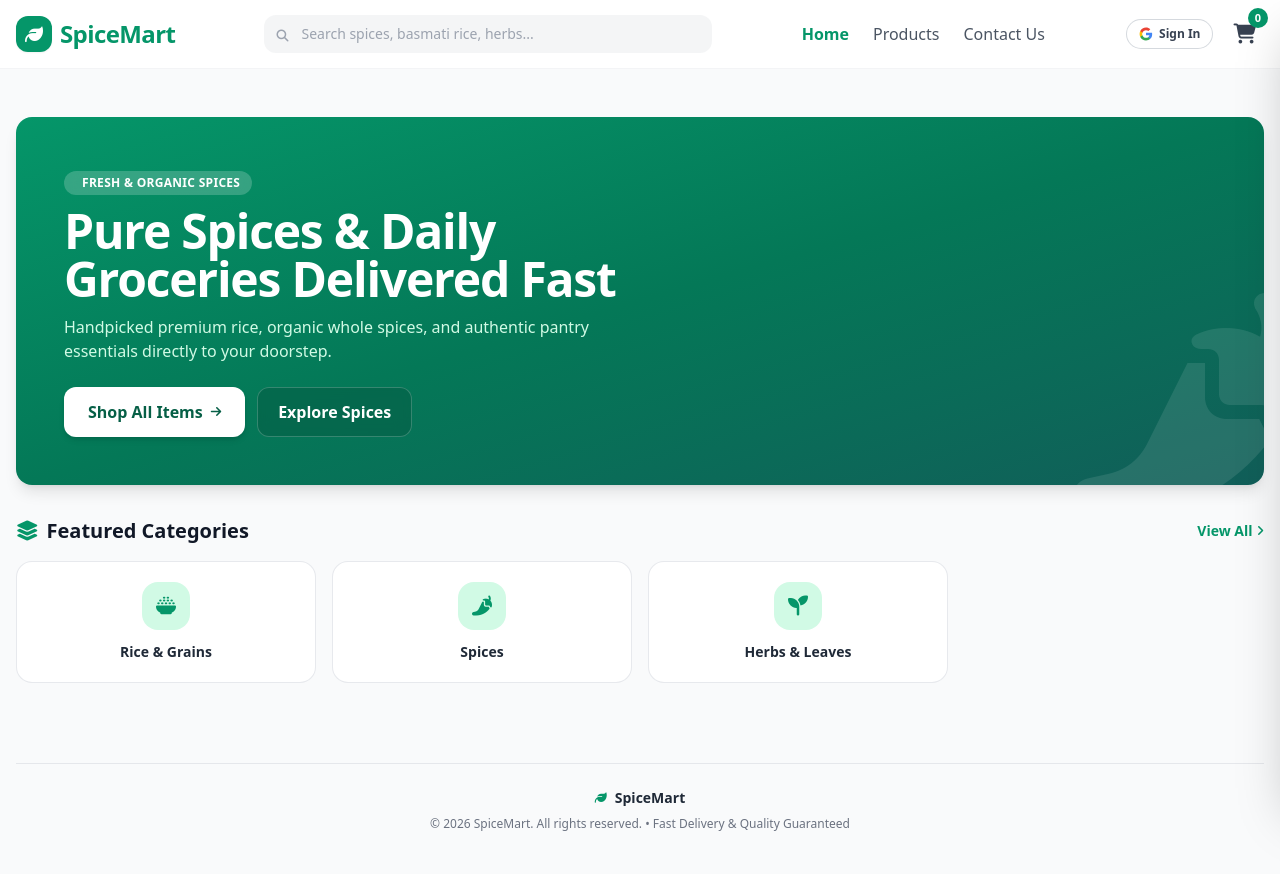
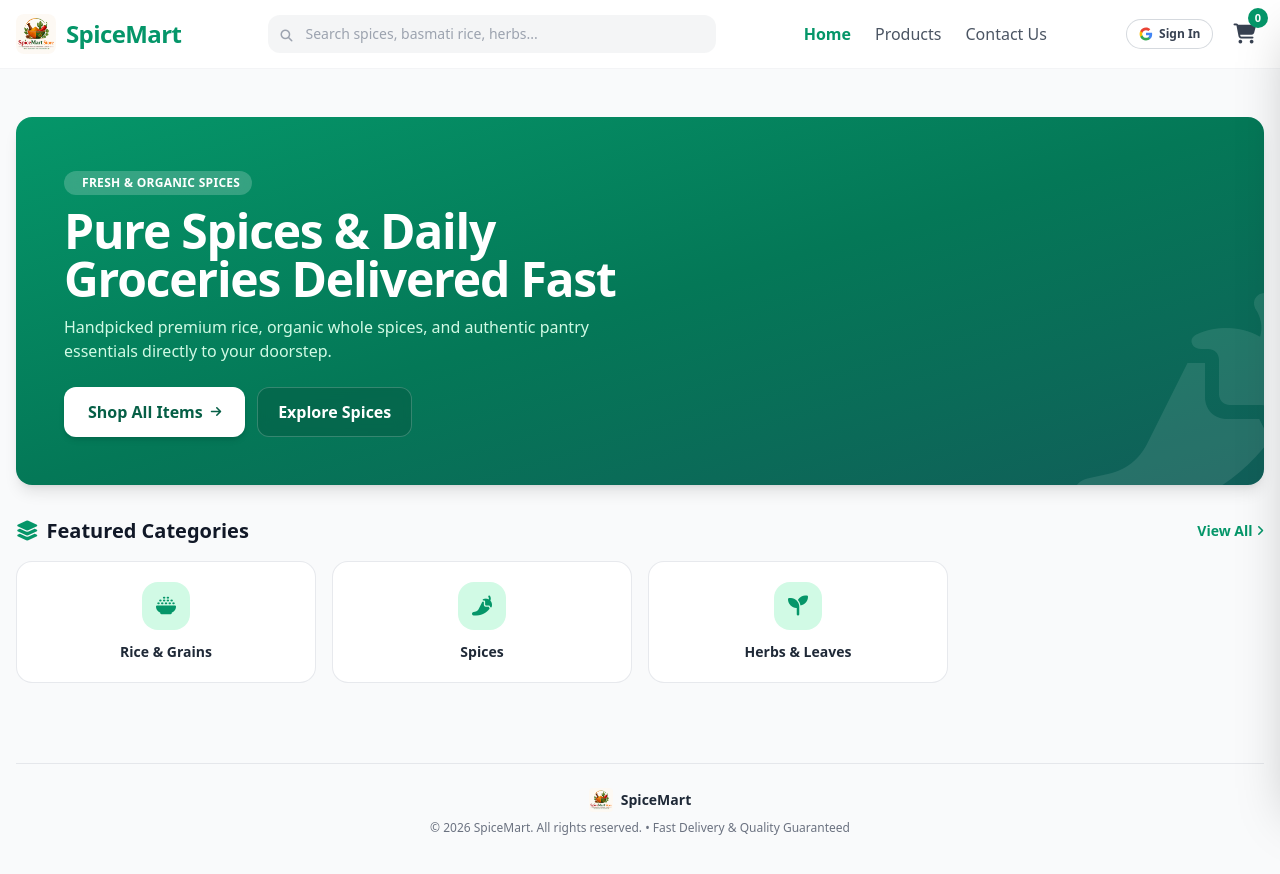
Before and after one commit to naninice2000/SpiceMart, a plain HTML site: page index.html in a window 1280 px wide. Drawn offline with nearby package versions, Linux system fonts and the light colour scheme; no server answers; some icons are missing.

Commit message:
Adding Logs, Icon

```diff
--- a/index.html
+++ b/index.html
@@ -10,6 +10,7 @@
   <!-- Google Identity Services -->
   <script src="https://accounts.google.com/gsi/client" async defer onload="window.initGoogleAuth && window.initGoogleAuth()"></script>
 
+  <link rel="icon" type="image/png" href="assets/images/FavIcon.png" />
   <link rel="manifest" href="manifest.json" />
   <link rel="stylesheet" href="assets/css/styles.css" />
 </head>
@@ -21,10 +22,8 @@
       <div class="flex justify-between items-center gap-3">
 
         <!-- Brand Logo -->
-        <div class="flex items-center gap-2 cursor-pointer select-none flex-shrink-0" onclick="navigate('home')">
-          <div class="w-9 h-9 bg-emerald-600 text-white rounded-xl flex items-center justify-center text-lg shadow-sm">
-            <i class="fa-solid fa-leaf"></i>
-          </div>
+        <div class="flex items-center gap-2.5 cursor-pointer select-none flex-shrink-0" onclick="navigate('home')">
+          <img src="assets/images/SpiceMartLogo.png" alt="SpiceMart Logo" class="h-9 sm:h-10 w-auto object-contain rounded-lg shadow-xs" />
           <span class="store-name-text text-xl sm:text-2xl font-black tracking-tight text-emerald-600">SpiceMart</span>
         </div>
 
@@ -412,7 +411,7 @@
     <!-- Store Footer -->
     <footer class="mt-12 py-6 border-t border-gray-200 text-center text-xs text-gray-500">
       <div class="flex items-center justify-center gap-2 mb-2 font-bold text-gray-700">
-        <i class="fa-solid fa-leaf text-emerald-600"></i>
+        <img src="assets/images/SpiceMartLogo.png" alt="SpiceMart Logo" class="h-6 w-auto object-contain inline-block rounded" />
         <span class="store-name-text text-sm font-black text-gray-800">SpiceMart</span>
       </div>
       <p>© 2026 <span class="store-name-text">SpiceMart</span>. All rights reserved. • Fast Delivery & Quality Guaranteed</p>
```
Also changed, not shown: assets/images/FavIcon.png (added), assets/images/SpiceMartLogo.png (added).
